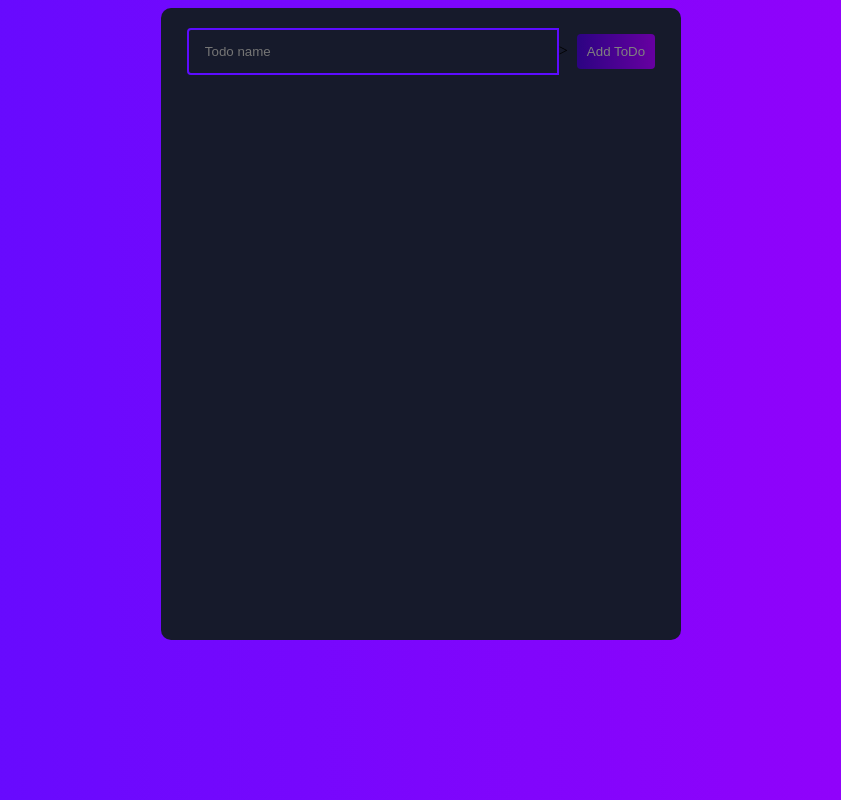
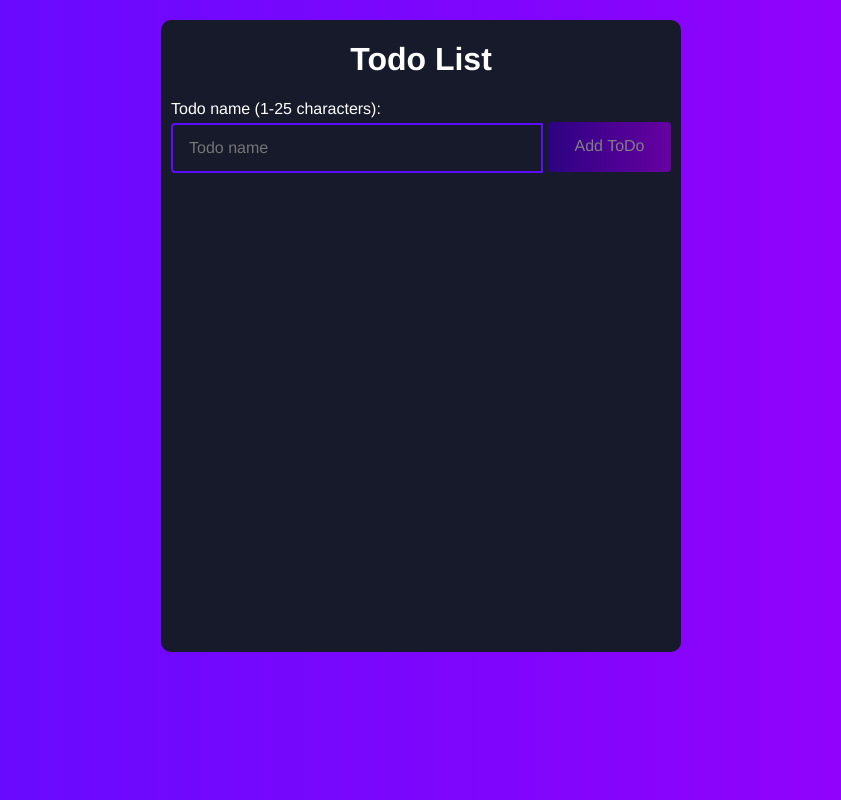
Before and after one commit to alexchurbanov/todo_list_angular, an Angular app: page / in a window 1280 px wide. Shown: the whole page, without its empty margins (219-1060 px from the left). Built offline with nearby package versions, Linux system fonts and the light colour scheme.

Commit message:
change styles refactor

```diff
--- a/src/app/components/add-todo-form/add-todo-form.component.html
+++ b/src/app/components/add-todo-form/add-todo-form.component.html
@@ -1,6 +1,7 @@
 <form class="todo-form" (ngSubmit)="createTodo()">
-  <label>
-    <input class="todo-form-input" [(ngModel)]="name" name="todoName" placeholder="Todo name" required="true" maxlength="25">>
+  <label class="todo-label"> Todo name (1-25 characters):
+    <input class="todo-form-input" [(ngModel)]="name" name="todoName" placeholder="Todo name" required="true"
+           maxlength="25">
   </label>
   <button type="submit" class="todo-form-button" [disabled]="!name">
     <span>Add ToDo</span>
--- a/src/app/components/add-todo-form/add-todo-form.component.sass
+++ b/src/app/components/add-todo-form/add-todo-form.component.sass
@@ -1,13 +1,16 @@
 @use '../../styles/settings' as settings
 
 .todo-form
-  padding: 0 5px
-  margin-top: 20px
+  padding: 0 10px
+  display: grid
+  grid-template-columns: 1fr 1fr
 
 .todo-form-button
   margin-left: 5px
   border-radius: 4px
   padding: 10px
+  height: 50px
+  margin-top: 22px
 
   &:disabled
     color: gray
@@ -16,3 +19,9 @@
 
 .todo-form-input
   width: settings.$form-width
+  margin-top: 5px
+
+.todo-label, .todo-form-input
+  display: flex
+  flex-direction: column
+  text-align: left
--- a/src/app/components/app/app.component.html
+++ b/src/app/components/app/app.component.html
@@ -1,2 +1,3 @@
+<h1>Todo List</h1>
 <app-add-todo-form></app-add-todo-form>
 <app-todo-list cdkDropList (cdkDropListDropped)="drop($event)"></app-todo-list>
--- a/src/app/components/app/app.component.sass
+++ b/src/app/components/app/app.component.sass
@@ -6,6 +6,6 @@
   min-height: 600px
   background: #161a2b
   text-align: center
-  margin: 0 auto
+  margin: 20px auto
   border-radius: 10px
   padding-bottom: 32px
--- a/src/app/services/todo.service.ts
+++ b/src/app/services/todo.service.ts
@@ -13,6 +13,7 @@
 export class TodoService {
   private readonly todoSource$: BehaviorSubject<Todo[]>;
   readonly todos$: Observable<Todo[]>;
+  private readonly TODOS_KEY = 'TODOS';
 
   constructor() {
     this.todoSource$ = new BehaviorSubject<Todo[]>(this.getData());
@@ -29,12 +30,12 @@
   }
 
   private saveData(data: Todo[]): void {
-    if (!data.length) return localStorage.clear();
-    localStorage.setItem('Todos', JSON.stringify(data));
+    if (!data.length) return localStorage.removeItem(this.TODOS_KEY);
+    localStorage.setItem(this.TODOS_KEY, JSON.stringify(data));
   }
 
   private getData(): Todo[] {
-    const data = localStorage.getItem('Todos');
+    const data = localStorage.getItem(this.TODOS_KEY);
     return data ? JSON.parse(data) : [];
   }
 
--- a/src/styles.css
+++ b/src/styles.css
@@ -1,6 +1,358 @@
 /* You can add global styles to this file, and also import other style files */
+/*! normalize.css v8.0.1 | MIT License | github.com/necolas/normalize.css */
+
+/* Document
+   ========================================================================== */
+
+/**
+ * 1. Correct the line height in all browsers.
+ * 2. Prevent adjustments of font size after orientation changes in iOS.
+ */
+
+html {
+  line-height: 1.15; /* 1 */
+  -webkit-text-size-adjust: 100%; /* 2 */
+}
+
+/* Sections
+   ========================================================================== */
+
+/**
+ * Remove the margin in all browsers.
+ */
+
+body {
+  margin: 0;
+}
+
+/**
+ * Render the `main` element consistently in IE.
+ */
+
+main {
+  display: block;
+}
+
+/**
+ * Correct the font size and margin on `h1` elements within `section` and
+ * `article` contexts in Chrome, Firefox, and Safari.
+ */
+
+h1 {
+  font-size: 2em;
+  margin: 0.67em 0;
+}
+
+/* Grouping content
+   ========================================================================== */
+
+/**
+ * 1. Add the correct box sizing in Firefox.
+ * 2. Show the overflow in Edge and IE.
+ */
+
+hr {
+  box-sizing: content-box; /* 1 */
+  height: 0; /* 1 */
+  overflow: visible; /* 2 */
+}
+
+/**
+ * 1. Correct the inheritance and scaling of font size in all browsers.
+ * 2. Correct the odd `em` font sizing in all browsers.
+ */
+
+pre {
+  font-family: monospace, monospace; /* 1 */
+  font-size: 1em; /* 2 */
+}
+
+/* Text-level semantics
+   ========================================================================== */
+
+/**
+ * Remove the gray background on active links in IE 10.
+ */
+
+a {
+  background-color: transparent;
+}
+
+/**
+ * 1. Remove the bottom border in Chrome 57-
+ * 2. Add the correct text decoration in Chrome, Edge, IE, Opera, and Safari.
+ */
+
+abbr[title] {
+  border-bottom: none; /* 1 */
+  text-decoration: underline; /* 2 */
+  text-decoration: underline dotted; /* 2 */
+}
+
+/**
+ * Add the correct font weight in Chrome, Edge, and Safari.
+ */
+
+b,
+strong {
+  font-weight: bolder;
+}
+
+/**
+ * 1. Correct the inheritance and scaling of font size in all browsers.
+ * 2. Correct the odd `em` font sizing in all browsers.
+ */
+
+code,
+kbd,
+samp {
+  font-family: monospace, monospace; /* 1 */
+  font-size: 1em; /* 2 */
+}
+
+/**
+ * Add the correct font size in all browsers.
+ */
+
+small {
+  font-size: 80%;
+}
+
+/**
+ * Prevent `sub` and `sup` elements from affecting the line height in
+ * all browsers.
+ */
+
+sub,
+sup {
+  font-size: 75%;
+  line-height: 0;
+  position: relative;
+  vertical-align: baseline;
+}
+
+sub {
+  bottom: -0.25em;
+}
+
+sup {
+  top: -0.5em;
+}
+
+/* Embedded content
+   ========================================================================== */
+
+/**
+ * Remove the border on images inside links in IE 10.
+ */
+
+img {
+  border-style: none;
+}
+
+/* Forms
+   ========================================================================== */
+
+/**
+ * 1. Change the font styles in all browsers.
+ * 2. Remove the margin in Firefox and Safari.
+ */
+
+button,
+input,
+optgroup,
+select,
+textarea {
+  font-family: inherit; /* 1 */
+  font-size: 100%; /* 1 */
+  line-height: 1.15; /* 1 */
+  margin: 0; /* 2 */
+}
+
+/**
+ * Show the overflow in IE.
+ * 1. Show the overflow in Edge.
+ */
+
+button,
+input { /* 1 */
+  overflow: visible;
+}
+
+/**
+ * Remove the inheritance of text transform in Edge, Firefox, and IE.
+ * 1. Remove the inheritance of text transform in Firefox.
+ */
+
+button,
+select { /* 1 */
+  text-transform: none;
+}
+
+/**
+ * Correct the inability to style clickable types in iOS and Safari.
+ */
+
+button,
+[type="button"],
+[type="reset"],
+[type="submit"] {
+  -webkit-appearance: button;
+}
+
+/**
+ * Remove the inner border and padding in Firefox.
+ */
+
+button::-moz-focus-inner,
+[type="button"]::-moz-focus-inner,
+[type="reset"]::-moz-focus-inner,
+[type="submit"]::-moz-focus-inner {
+  border-style: none;
+  padding: 0;
+}
+
+/**
+ * Restore the focus styles unset by the previous rule.
+ */
+
+button:-moz-focusring,
+[type="button"]:-moz-focusring,
+[type="reset"]:-moz-focusring,
+[type="submit"]:-moz-focusring {
+  outline: 1px dotted ButtonText;
+}
+
+/**
+ * Correct the padding in Firefox.
+ */
+
+fieldset {
+  padding: 0.35em 0.75em 0.625em;
+}
+
+/**
+ * 1. Correct the text wrapping in Edge and IE.
+ * 2. Correct the color inheritance from `fieldset` elements in IE.
+ * 3. Remove the padding so developers are not caught out when they zero out
+ *    `fieldset` elements in all browsers.
+ */
+
+legend {
+  box-sizing: border-box; /* 1 */
+  color: inherit; /* 2 */
+  display: table; /* 1 */
+  max-width: 100%; /* 1 */
+  padding: 0; /* 3 */
+  white-space: normal; /* 1 */
+}
+
+/**
+ * Add the correct vertical alignment in Chrome, Firefox, and Opera.
+ */
+
+progress {
+  vertical-align: baseline;
+}
+
+/**
+ * Remove the default vertical scrollbar in IE 10+.
+ */
+
+textarea {
+  overflow: auto;
+}
+
+/**
+ * 1. Add the correct box sizing in IE 10.
+ * 2. Remove the padding in IE 10.
+ */
+
+[type="checkbox"],
+[type="radio"] {
+  box-sizing: border-box; /* 1 */
+  padding: 0; /* 2 */
+}
+
+/**
+ * Correct the cursor style of increment and decrement buttons in Chrome.
+ */
+
+[type="number"]::-webkit-inner-spin-button,
+[type="number"]::-webkit-outer-spin-button {
+  height: auto;
+}
+
+/**
+ * 1. Correct the odd appearance in Chrome and Safari.
+ * 2. Correct the outline style in Safari.
+ */
+
+[type="search"] {
+  -webkit-appearance: textfield; /* 1 */
+  outline-offset: -2px; /* 2 */
+}
+
+/**
+ * Remove the inner padding in Chrome and Safari on macOS.
+ */
+
+[type="search"]::-webkit-search-decoration {
+  -webkit-appearance: none;
+}
+
+/**
+ * 1. Correct the inability to style clickable types in iOS and Safari.
+ * 2. Change font properties to `inherit` in Safari.
+ */
+
+::-webkit-file-upload-button {
+  -webkit-appearance: button; /* 1 */
+  font: inherit; /* 2 */
+}
+
+/* Interactive
+   ========================================================================== */
+
+/*
+ * Add the correct display in Edge, IE 10+, and Firefox.
+ */
+
+details {
+  display: block;
+}
+
+/*
+ * Add the correct display in all browsers.
+ */
+
+summary {
+  display: list-item;
+}
+
+/* Misc
+   ========================================================================== */
+
+/**
+ * Add the correct display in IE 10+.
+ */
+
+template {
+  display: none;
+}
+
+/**
+ * Add the correct display in IE 10.
+ */
+
+[hidden] {
+  display: none;
+}
+
 body {
   background: linear-gradient(90deg, #5d0cff 0%, #9b00fa 100%);
+  color: white;
+  font-family: Helvetica, serif;
 }
 
 button {
```
